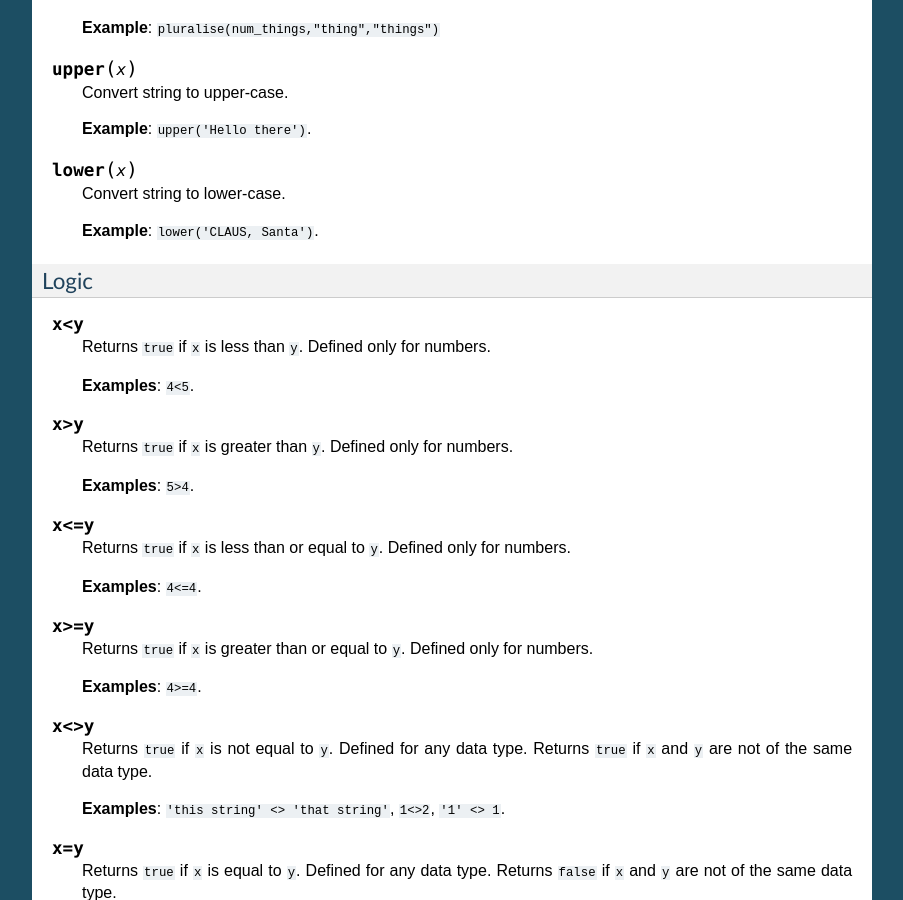
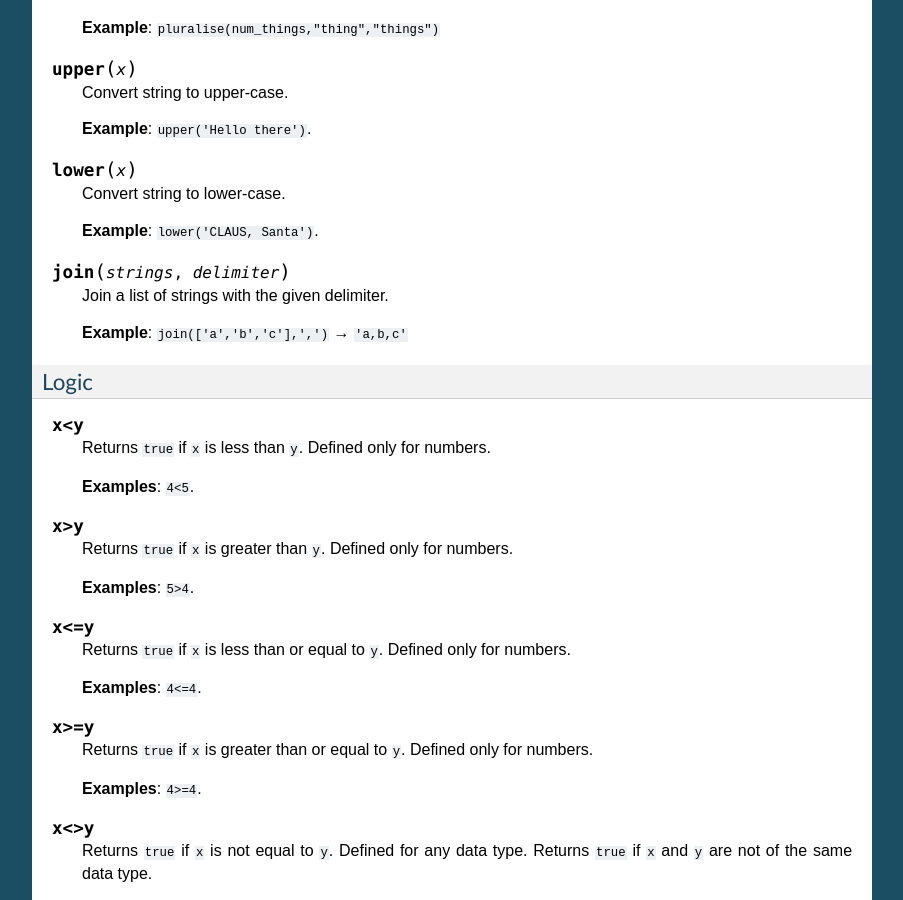
Before and after one commit to numbas/editor-docs, a Sphinx documentation site: the page built from source/jme-reference.rst, in a window 1280 px wide and 900 px high, scrolled down 9432 px. Shown: the whole window, without its empty margins (198-1101 px from the left). Built offline with Sphinx 7.4.7, drawn with Linux system fonts in a browser that asks for light colours; some of the changed text lies outside the part shown.

Commit message:
document `join` and `sum` JME functions

```diff
--- a/source/jme-reference.rst
+++ b/source/jme-reference.rst
@@ -502,6 +502,12 @@ Strings
 
     **Example**: ``lower('CLAUS, Santa')``.
 
+.. function:: join(strings, delimiter)
+
+    Join a list of strings with the given delimiter.
+
+    **Example**: ``join(['a','b','c'],',')`` → ``'a,b,c'``
+
 Logic
 -----
 
@@ -645,7 +651,13 @@ Lists
 
     Each variable name in ``names`` should have a corresponding definition expression in ``definitions``. ``conditions`` is a list of expressions which you want to evaluate to ``true``. The definitions will be evaluated repeatedly until all the conditions are satisfied, or the number of attempts is greater than ``maxRuns``. If ``maxRuns`` isn't given, it defaults to 100 attempts.
 
-    **Example**: ``satisfy([a,b,c],[random(1..10),random(1..10),random(1..10)],[b^2-4*a*c>0])
+    **Example**: ``satisfy([a,b,c],[random(1..10),random(1..10),random(1..10)],[b^2-4*a*c>0])``
+
+.. function:: sum(numbers)
+
+    Add up a list of numbers
+
+    **Example**: ``sum([1,2,3])`` → ``6``
 
 Randomisation
 -------------
```
